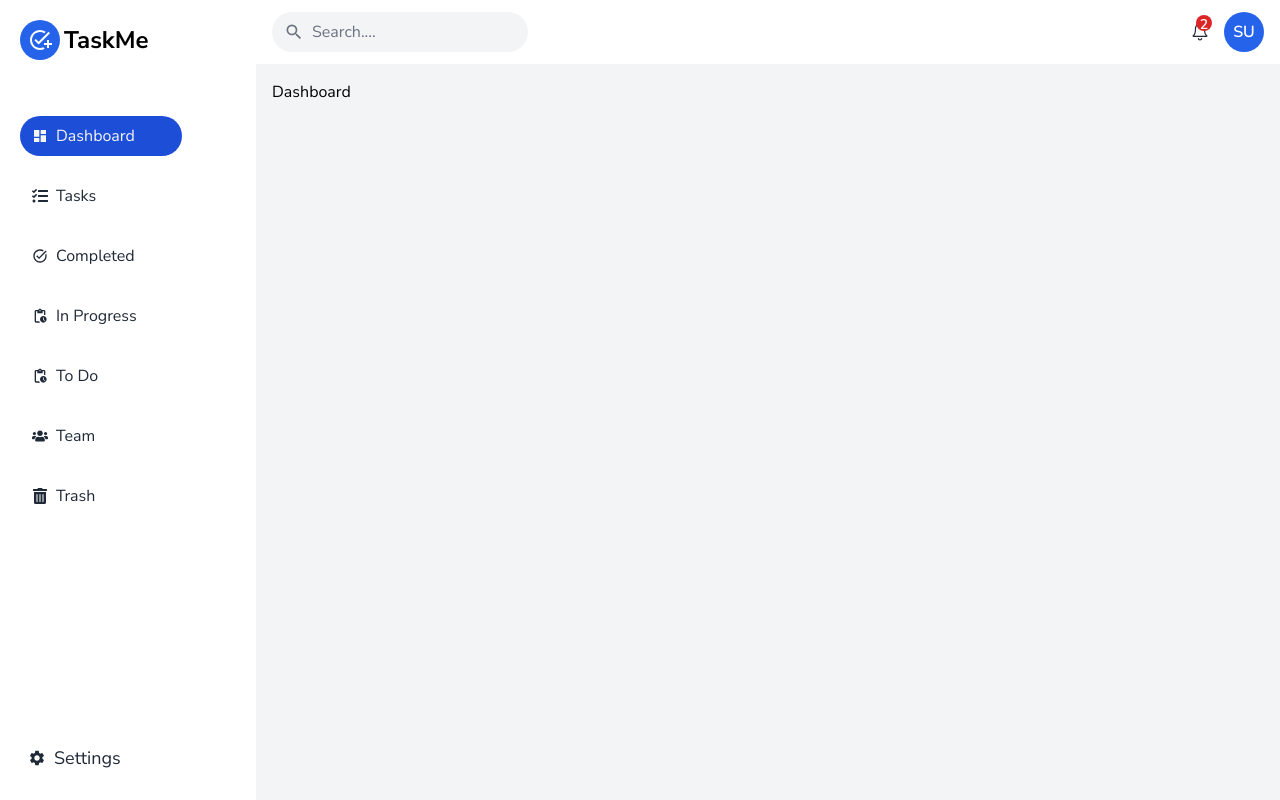
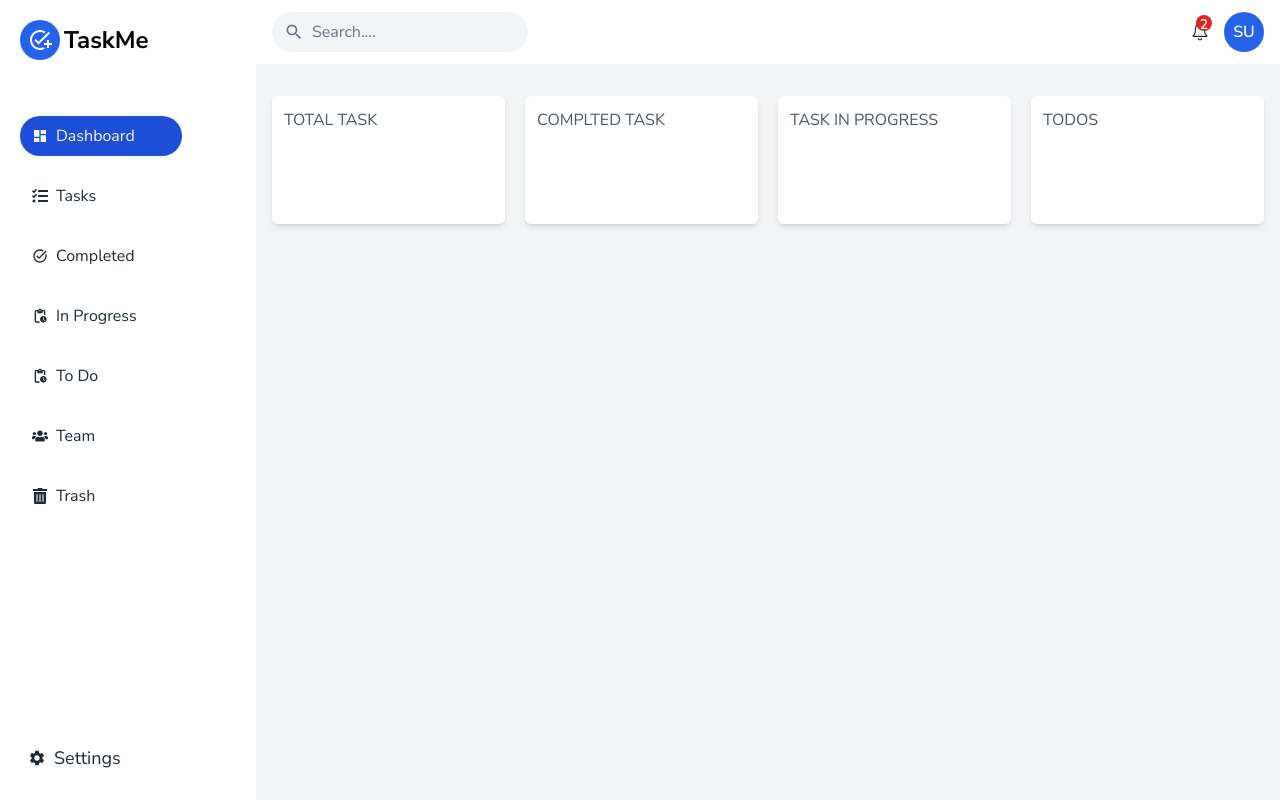
Before and after one commit to zidankhainur2/task-manager, a React (Vite) app in the folder client/: page /dashboard in a window 1280 px wide. Built offline with nearby package versions, Linux system fonts and the light colour scheme; sample sign-in values are in the browser's storage.

Commit message:
add dashboard v1

```diff
--- a/client/src/pages/Dashboard.jsx
+++ b/client/src/pages/Dashboard.jsx
@@ -4,13 +4,65 @@ import {
   MdKeyboardArrowUp,
   MdKeyboardDoubleArrowUp,
 } from "react-icons/md";
-import { LuClipboardEdit } from "react-icons/lu";
+import { LuClipboard } from "react-icons/lu";
 import { FaNewspaper, FaUsers } from "react-icons/fa";
 import { FaArrowsToDot } from "react-icons/fa6";
 import moment from "moment";
+import { summary } from "../assets/data";
 
 const Dashboard = () => {
-  return <div>Dashboard</div>;
+  const totals = summary.tasks;
+
+  const stats = [
+    {
+      _id: "1",
+      label: "TOTAL TASK",
+      total: summary?.totalTasks || 0,
+      icon: <FaNewspaper />,
+      bg: "bg-[#1d4ed8]",
+    },
+    {
+      _id: "2",
+      label: "COMPLTED TASK",
+      total: totals["completed"] || 0,
+      icon: <MdAdminPanelSettings />,
+      bg: "bg-[#0f766e]",
+    },
+    {
+      _id: "3",
+      label: "TASK IN PROGRESS ",
+      total: totals["in progress"] || 0,
+      icon: <LuClipboard />,
+      bg: "bg-[#f59e0b]",
+    },
+    {
+      _id: "4",
+      label: "TODOS",
+      total: totals["todo"],
+      icon: <FaArrowsToDot />,
+      bg: "bg-[#be185d]" || 0,
+    },
+  ];
+
+  const Card = ({ label, count, bg, icon }) => {
+    return (
+      <div className="w-full h-32 bg-white p-3 shadow-md rounded-md flex items-center justify-between">
+        <div className="h-full flex flex-1 flex-col justify-between">
+          <p className="text-base text-gray-600">{label}</p>
+        </div>
+      </div>
+    );
+  };
+
+  return (
+    <div className="h-full py-4">
+      <div className="grid grid-cols-1 md:grid-cols-4 gap-5">
+        {stats.map(({ icon, bg, label, total }, index) => (
+          <Card key={index} icon={icon} bg={bg} label={label} count={total} />
+        ))}
+      </div>
+    </div>
+  );
 };
 
 export default Dashboard;
```
